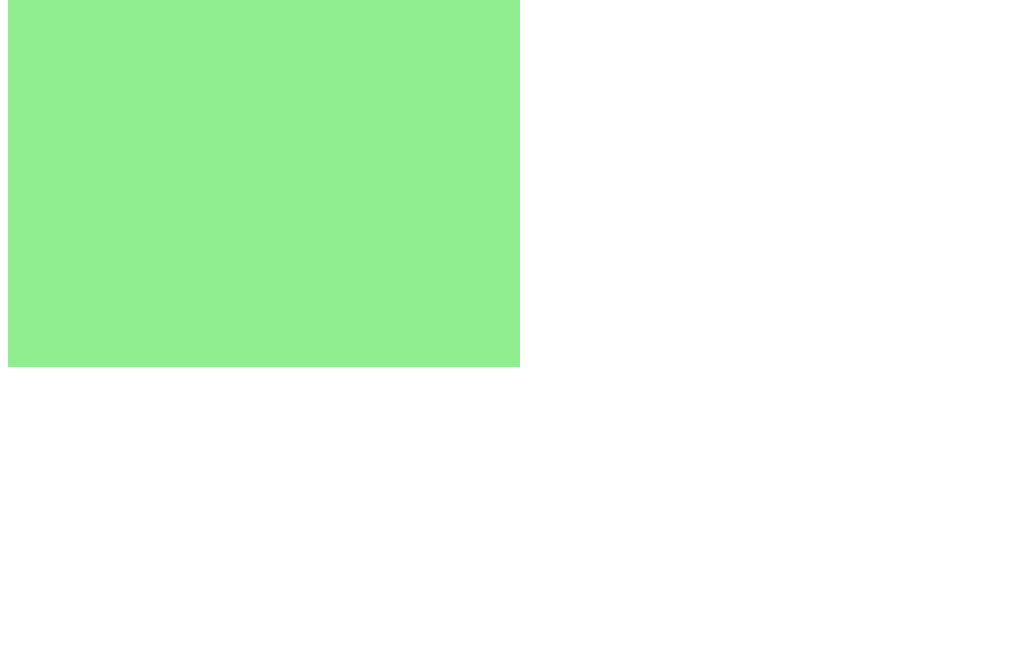
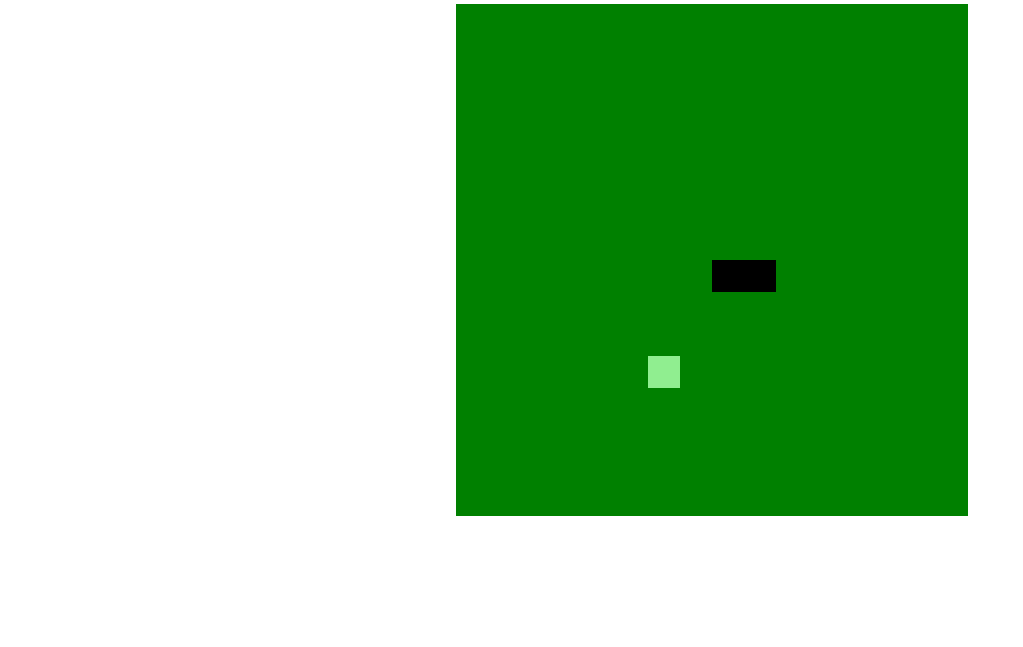
Before and after one commit to Arates/jogo-cobrinha, a plain HTML site: page index.html in a window 1280 px wide. Shown: the part 153-800 px from the top of the page, without its empty margins (0-1023 px from the left). Drawn offline with Linux system fonts and the light colour scheme.

Commit message:
finalizado

```diff
--- a/index.html
+++ b/index.html
@@ -2,12 +2,15 @@
 <html lang="en">
 <head>
     <meta charset="UTF-8">
-    <meta http-equiv="X-UA-Compatible" content="ie=edge">
-    <meta name="viewport" content="width=device-width, initial-scale=1.0">
+    <meta http-equiv="X-UA-Compatible" content="IE=edge">
+    <meta name="viewport" content="ie=edge">
     <link rel="stylesheet" href="style.css">
     <script defer src="script.js"></script>
     <title>Snake Game</title>
 </head>
+<header>
+    <h2>Snake Game</h2>
+</header>
 <body>
     <canvas id="snake" width="512" height="512"></canvas>
 </body>
--- a/script.js
+++ b/script.js
@@ -1,47 +1,89 @@
-let canvas = document.getElementById("snake");
-let context = canvas.getContext("2d");
+let canvas = document.getElementById("snake"); //criar elemento que irá rodar o jogo
+let context = canvas.getContext("2d"); //....
 let box = 32;
-let snake = [];
-snake[0]= {
+let snake = []; //criar cobrinha como lista, já que ela vai ser uma série de coordenadas, que quando pintadas, criam os quadradinhos
+snake[0] ={
     x: 8 * box,
     y: 8 * box
 }
-
-let direction = "up";
-
-
-function criarBG() {
-    context.fillStyle = "lightgreen";
-    context.fillRect(0, 0, 16 * box, 16 * box);
+let direction = "right";
+let food ={
+    x: Math.floor(Math.random() * 15 + 1) * box,
+    y: Math.floor(Math.random() * 15 + 1) * box
 }
 
-function criarCobrinha(){
-    for(i=0; i < snake.length; i++){
+function criarBG(){
+    context.fillStyle = "green";
+    context.fillRect(0, 0, 16*box, 16*box); //desenha o retângulo usando x e y e a largura e altura setadas
+}
+
+function criarCobrinha (){
+    for(i = 0; i < snake.length; i++){
         context.fillStyle = "black";
         context.fillRect(snake[i].x, snake[i].y, box, box);
     }
 }
 
+function drawFood (){
+    context.fillStyle = "lightgreen";
+    context.fillRect(food.x, food.y, box, box);
+}
+
+function pontuou() {
+    infoPontos.innerHTML = 'Pontuação \n' + (cobra.length - 1) + 'Mordidas!';
+}
+
+//quando um evento acontece, detecta e chama uma função
+document.addEventListener('keydown', update);
+
+
+
+function update(event){
+    if(event.keyCode == 37 && direction != 'right') direction = 'left';
+    if(event.keyCode == 38 && direction != 'down') direction = 'up';
+    if(event.keyCode == 39 && direction != 'left') direction = 'right';
+    if(event.keyCode == 40 && direction != 'up') direction = 'down';
+}
+
 function iniciarJogo(){
+
+    if(snake[0].x > 15*box && direction == "right") snake[0].x = 0;
+    if(snake[0].x < 0 && direction == 'left') snake[0].x = 16 * box;
+    if(snake[0].y > 15*box && direction == "down") snake[0].y = 0;
+    if(snake[0].y < 0 && direction == 'up') snake[0].y = 16 * box;
+
+    for(i = 1; i < snake.length; i++){
+        if(snake[0].x == snake[i].x && snake[0].y == snake[i].y){
+            clearInterval(jogo);
+            alert('Você perdeu, tente novamente.');
+        }
+    }
+
     criarBG();
     criarCobrinha();
+    drawFood();
 
     let snakeX = snake[0].x;
     let snakeY = snake[0].y;
 
     if(direction == "right") snakeX += box;
     if(direction == "left") snakeX -= box;
-    if(direction == "up") snakeY -= box;
+    if (direction == "up") snakeY -= box;
     if(direction == "down") snakeY += box;
 
-    snake.pop();
+    if(snakeX != food.x || snakeY != food.y){
+        snake.pop(); //pop tira o último elemento da lista
+    }else{
+        food.x = Math.floor(Math.random() * 15 +1) * box;
+        food.y = Math.floor(Math.random() * 15 +1) * box;
+    }
 
-    let newHead = {
+    let newHead ={
         x: snakeX,
         y: snakeY
     }
 
-    snake.unshift(newHead);
+    snake.unshift(newHead); //método unshift adiciona como primeiro quadradinho da cobrinha
 }
 
 let jogo = setInterval(iniciarJogo, 100);
--- a/style.css
+++ b/style.css
@@ -0,0 +1,9 @@
+body{
+    text-align: center;
+    position: absolute;
+    top: 10%;
+    left: 35%;
+}
+header{
+    font-family: -apple-system, BlinkMacSystemFont, 'Segoe UI', Roboto, Oxygen, Ubuntu, Cantarell, 'Open Sans', 'Helvetica Neue', sans-serif;
+}
```
